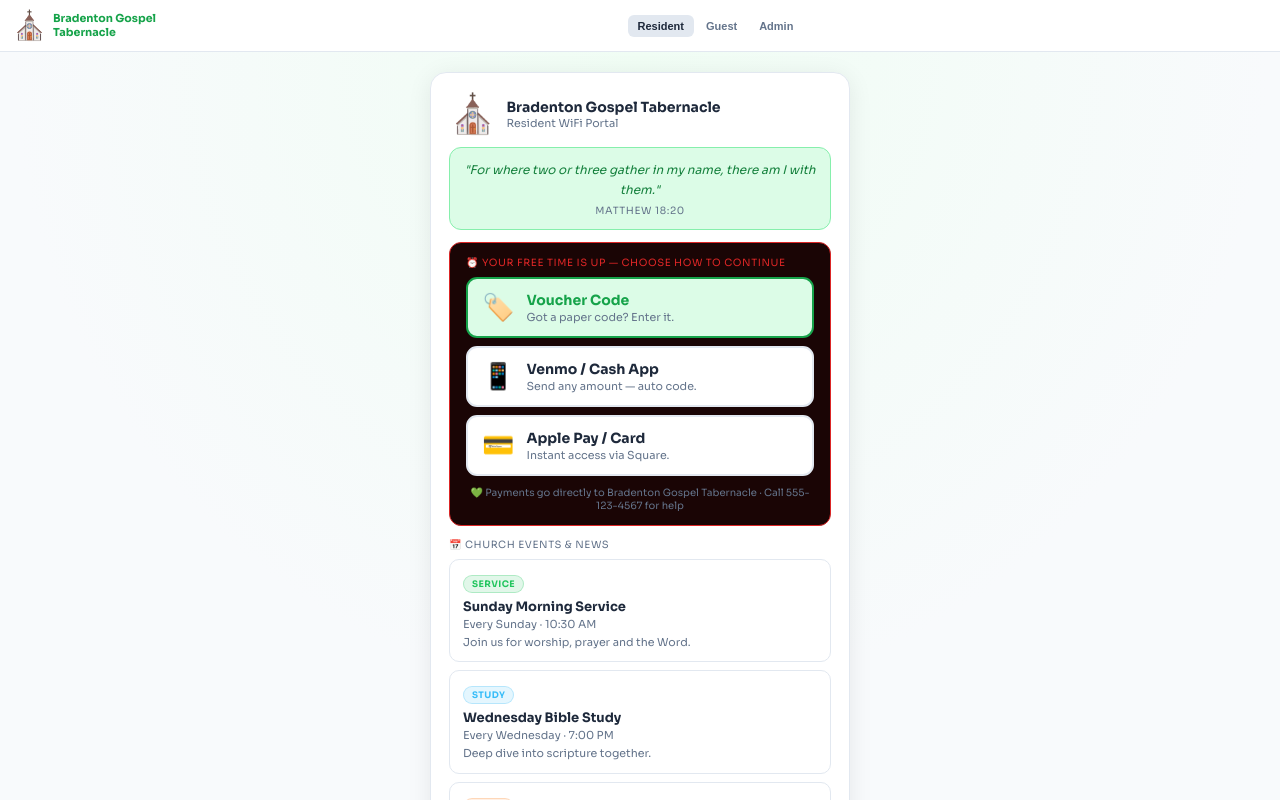
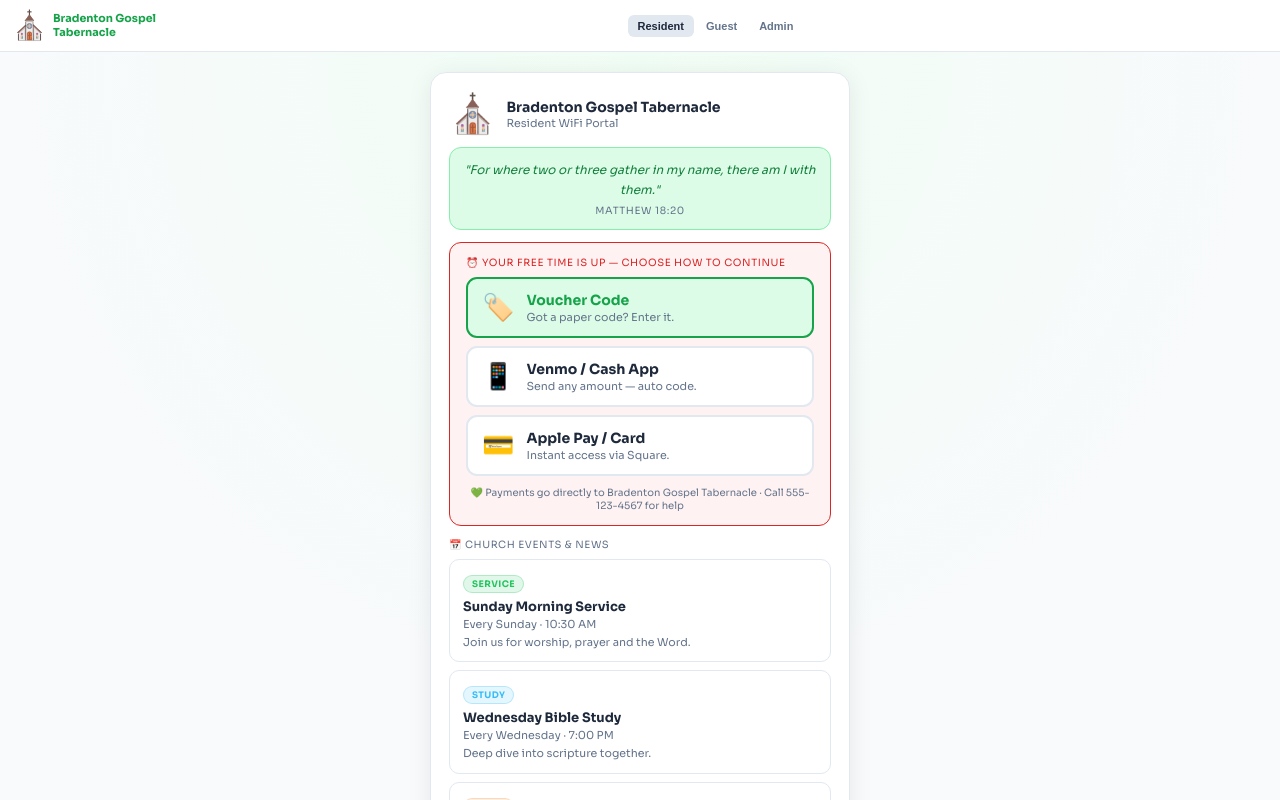
Before and after one commit to Baloo8721/ChurchFi, a React (Vite) app: page / in a window 1280 px wide. Shown: the top 800 px of the page. Built offline with nearby package versions, Linux system fonts and the light colour scheme.

Commit message:
Fix expired session backgrounds to light theme

```diff
--- a/src/App.jsx
+++ b/src/App.jsx
@@ -462,7 +462,7 @@
         </div>
         <Scripture/>
 
-        <div className="tblock" style={{border:`1px solid ${expired&&!okPlan?"var(--danger)":okPlan?"var(--sbd)":"var(--border)"}`,background:expired&&!okPlan?"#1a0505":okPlan?"var(--sbg)":"var(--surface)",transition:"all .4s"}}>
+        <div className="tblock" style={{border:`1px solid ${expired&&!okPlan?"var(--danger)":okPlan?"var(--sbd)":"var(--border)"}`,background:expired&&!okPlan?"#fef2f2":okPlan?"var(--sbg)":"var(--surface)",transition:"all .4s"}}>
 
           {!expired && !okPlan && <>
             <div className="tlbl">Your Free Session — Connected Automatically</div>
@@ -601,7 +601,7 @@
         </div>
         <Scripture/>
 
-        <div className="tblock" style={{border:`1px solid ${expired&&!okMsg?"var(--danger)":okMsg?"var(--sbd)":"var(--border)"}`,background:expired&&!okMsg?"#1a0505":okMsg?"var(--sbg)":"var(--surface)",transition:"all .4s"}}>
+        <div className="tblock" style={{border:`1px solid ${expired&&!okMsg?"var(--danger)":okMsg?"var(--sbd)":"var(--border)"}`,background:expired&&!okMsg?"#fef2f2":okMsg?"var(--sbg)":"var(--surface)",transition:"all .4s"}}>
 
           {!expired && !okMsg && <>
             <div className="tlbl">Your Free Guest Session — Connected</div>
```
